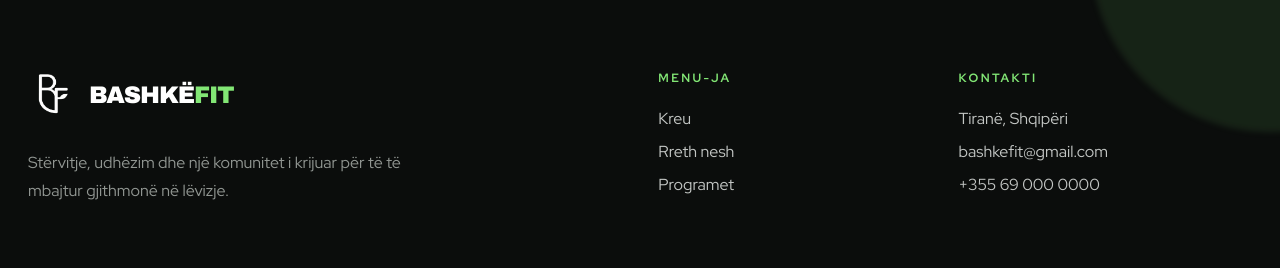
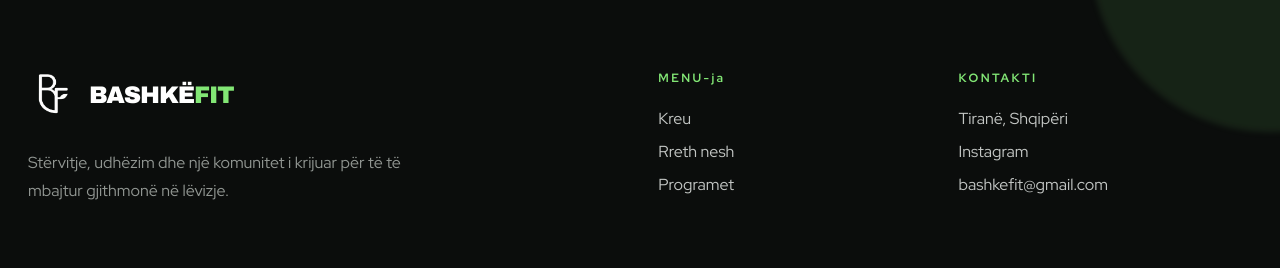
Before and after one commit to MateoKaloshi/BashkeFit, a React (Vite) app: page / in a window 1280 px wide. Shown: the part 7118-7386 px from the top of the page. Built offline with nearby package versions, Linux system fonts and the light colour scheme.

Commit message:
Update footer Instagram contact

```diff
--- a/src/App.jsx
+++ b/src/App.jsx
@@ -367,8 +367,8 @@ function App() {
       <footer>
         <div className="footer-grid">
           <div className="footer-intro"><button className="footer-brand-button" onClick={() => scrollTo('home')} aria-label="Shko te kreu"><Brand footer /></button><p>Stërvitje, udhëzim dhe një komunitet i krijuar për të të mbajtur gjithmonë në lëvizje.</p></div>
-          <div className="footer-links"><h4>MENU-JA</h4><button onClick={() => scrollTo('home')}>Kreu</button><button onClick={() => scrollTo('about')}>Rreth nesh</button><button onClick={() => scrollTo('programs')}>Programet</button></div>
-          <div className="footer-contact"><h4>KONTAKTI</h4><p>Tiranë, Shqipëri</p><p>bashkefit@gmail.com</p><a href="tel:+355690000000">+355 69 000 0000</a></div>
+          <div className="footer-links"><h4>MENU-ja</h4><button onClick={() => scrollTo('home')}>Kreu</button><button onClick={() => scrollTo('about')}>Rreth nesh</button><button onClick={() => scrollTo('programs')}>Programet</button></div>
+          <div className="footer-contact"><h4>KONTAKTI</h4><p>Tiranë, Shqipëri</p><a href="https://www.instagram.com/bashkefit" target="_blank" rel="noreferrer">Instagram</a><p>bashkefit@gmail.com</p></div>
         </div>
         <div className="footer-bottom">
           <span>© 2026 BashkëFit</span>
```
